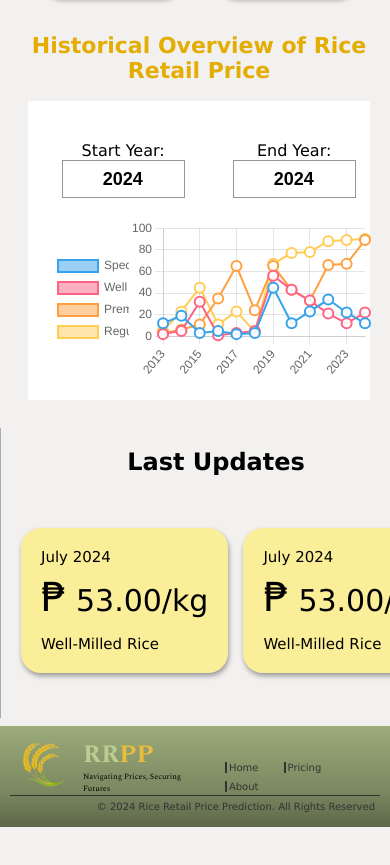
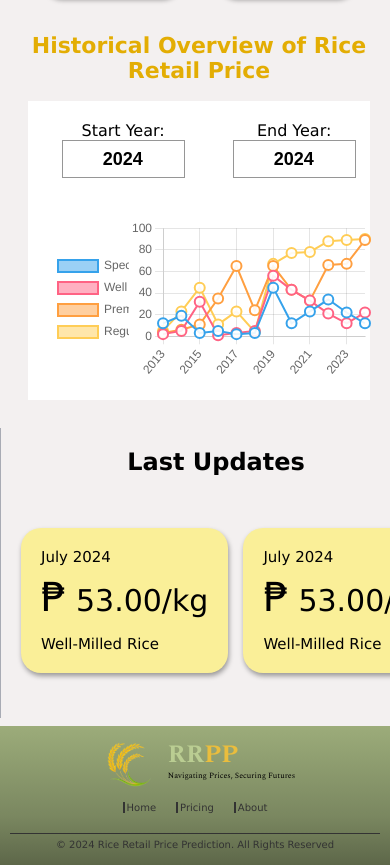
Before and after one commit to Kristel-Salazar/Rice-Price-Prediction, a website: page index.html in a window 390 px wide. Shown: the part 483-1348 px from the top of the page. Before the commit the page ends 1310 px from the top, so only its background shows below. Drawn offline with nearby package versions, Linux system fonts and the light colour scheme.

Commit message:
fully responsive footer for Home and Pricing page for both desktop and mobile views

```diff
--- a/css/home.css
+++ b/css/home.css
@@ -834,4 +834,122 @@ select {
   }
 
   /* BODY GRID LAYOUT AND ITS CONTENTS */
+
+  /* FOOTER CONTAINER AND ITS CONTENTS */
+  .footer-container {
+    width: inherit;
+    padding: 10px;
+    background: rgb(93, 103, 73);
+    background: linear-gradient(
+      0deg,
+      rgba(93, 103, 73, 1) 0%,
+      rgba(122, 135, 96, 1) 35%,
+      rgba(156, 172, 122, 1) 100%
+    );
+    max-height: fit-content;
+  }
+
+  .footer-layout {
+    width: 100%;
+
+    display: grid;
+    grid:
+      "logo-row" 0.5fr
+      "grow1" 0.2fr
+      / 1fr;
+    gap: 8px;
+  }
+
+  .logo-row {
+    grid-area: logo-row;
+    display: flex;
+    justify-content: center;
+  }
+  .grow1 {
+    grid-area: grow1;
+    display: flex;
+    justify-content: center;
+    padding: 0px;
+    padding-bottom: 20px;
+  }
+  /* LOGO AND ITS TEXTS */
+
+  /* footer logo layout */
+  .footer-layout .layout {
+    max-width: fit-content;
+
+    display: grid;
+    grid:
+      "logo logo-text-container" 0.1fr
+      "logo subtitle-container" 0.3fr
+      / 0.1fr 1fr;
+    gap: 8px;
+  }
+
+  .footer-layout .logo {
+    grid-area: logo;
+    padding: 5px;
+  }
+  .footer-layout .logo-text-container {
+    grid-area: logo-text-container;
+  }
+  .footer-layout .subtitle-container {
+    grid-area: subtitle-container;
+  }
+  /* footer logo layout ends */
+
+  .footer-layout .menu .logo-container {
+    max-width: fit-content;
+    height: 14%;
+    display: flex;
+    align-items: center;
+  }
+
+  .footer-layout .img_logo {
+    max-width: 55px;
+  }
+  .footer-layout .logo-text-container .text-logo span {
+    font-size: 25px;
+    font-weight: 700;
+    display: inline-block;
+    font-family: Spectral;
+  }
+  .footer-layout .text-content {
+    font-family: "Spectral", serif;
+    font-size: 20px;
+    display: flex;
+    flex-direction: column;
+    justify-content: center;
+  }
+
+  .footer-layout .subtitle {
+    margin-top: -10%;
+    font-family: "Spectral", serif;
+    font-weight: bolder;
+    font-size: 8px;
+    color: #000000;
+  }
+  /* LOGO ENDS */
+  .footer-layout .grow1 a {
+    margin: 0 10px; /* Add spacing between links */
+    text-decoration: none;
+    color: #333;
+    transition: color 0.3s ease;
+    border-left: 2px solid #333;
+    padding-left: 2px;
+    font-size: 10px;
+  }
+
+  .footer-copyright {
+    padding: 5px;
+    text-align: end;
+    border-top: 1px solid #333;
+    display: flex;
+    justify-content: center;
+  }
+  .footer-copyright p {
+    font-size: 10px;
+    color: #333;
+  }
+  /* FOOTER CONTAINER AND ITS CONTENTS ENDS */
 }
--- a/css/pricing.css
+++ b/css/pricing.css
@@ -841,4 +841,122 @@ input {
     margin-bottom: 20px;
   }
   /* pop-up window container ends */
+
+  /* FOOTER CONTAINER AND ITS CONTENTS */
+  .footer-container {
+    width: inherit;
+    padding: 10px;
+    background: rgb(93, 103, 73);
+    background: linear-gradient(
+      0deg,
+      rgba(93, 103, 73, 1) 0%,
+      rgba(122, 135, 96, 1) 35%,
+      rgba(156, 172, 122, 1) 100%
+    );
+    max-height: fit-content;
+  }
+
+  .footer-layout {
+    width: 100%;
+
+    display: grid;
+    grid:
+      "logo-row" 0.5fr
+      "grow1" 0.2fr
+      / 1fr;
+    gap: 8px;
+  }
+
+  .logo-row {
+    grid-area: logo-row;
+    display: flex;
+    justify-content: center;
+  }
+  .grow1 {
+    grid-area: grow1;
+    display: flex;
+    justify-content: center;
+    padding: 0px;
+    padding-bottom: 20px;
+  }
+  /* LOGO AND ITS TEXTS */
+
+  /* footer logo layout */
+  .footer-layout .layout {
+    max-width: fit-content;
+
+    display: grid;
+    grid:
+      "logo logo-text-container" 0.1fr
+      "logo subtitle-container" 0.3fr
+      / 0.1fr 1fr;
+    gap: 8px;
+  }
+
+  .footer-layout .logo {
+    grid-area: logo;
+    padding: 5px;
+  }
+  .footer-layout .logo-text-container {
+    grid-area: logo-text-container;
+  }
+  .footer-layout .subtitle-container {
+    grid-area: subtitle-container;
+  }
+  /* footer logo layout ends */
+
+  .footer-layout .menu .logo-container {
+    max-width: fit-content;
+    height: 14%;
+    display: flex;
+    align-items: center;
+  }
+
+  .footer-layout .img_logo {
+    max-width: 55px;
+  }
+  .footer-layout .logo-text-container .text-logo span {
+    font-size: 25px;
+    font-weight: 700;
+    display: inline-block;
+    font-family: Spectral;
+  }
+  .footer-layout .text-content {
+    font-family: "Spectral", serif;
+    font-size: 20px;
+    display: flex;
+    flex-direction: column;
+    justify-content: center;
+  }
+
+  .footer-layout .subtitle {
+    margin-top: -10%;
+    font-family: "Spectral", serif;
+    font-weight: bolder;
+    font-size: 8px;
+    color: #000000;
+  }
+  /* LOGO ENDS */
+  .footer-layout .grow1 a {
+    margin: 0 10px; /* Add spacing between links */
+    text-decoration: none;
+    color: #333;
+    transition: color 0.3s ease;
+    border-left: 2px solid #333;
+    padding-left: 2px;
+    font-size: 10px;
+  }
+
+  .footer-copyright {
+    padding: 5px;
+    text-align: end;
+    border-top: 1px solid #333;
+    display: flex;
+    justify-content: center;
+  }
+  .footer-copyright p {
+    font-size: 10px;
+    color: #333;
+  }
+  /* FOOTER CONTAINER AND ITS CONTENTS ENDS */
 }
--- a/index.html
+++ b/index.html
@@ -252,7 +252,7 @@
       <div class="footer">
         <div class="footer-container">
           <section class="footer-layout">
-            <div>
+            <div class="logo-row">
               <section class="layout">
                 <div class="logo">
                   <img src="./img/logo.png" class="img_logo" />
```
Also changed, not shown: Pricing.html (+1 -1 lines).
